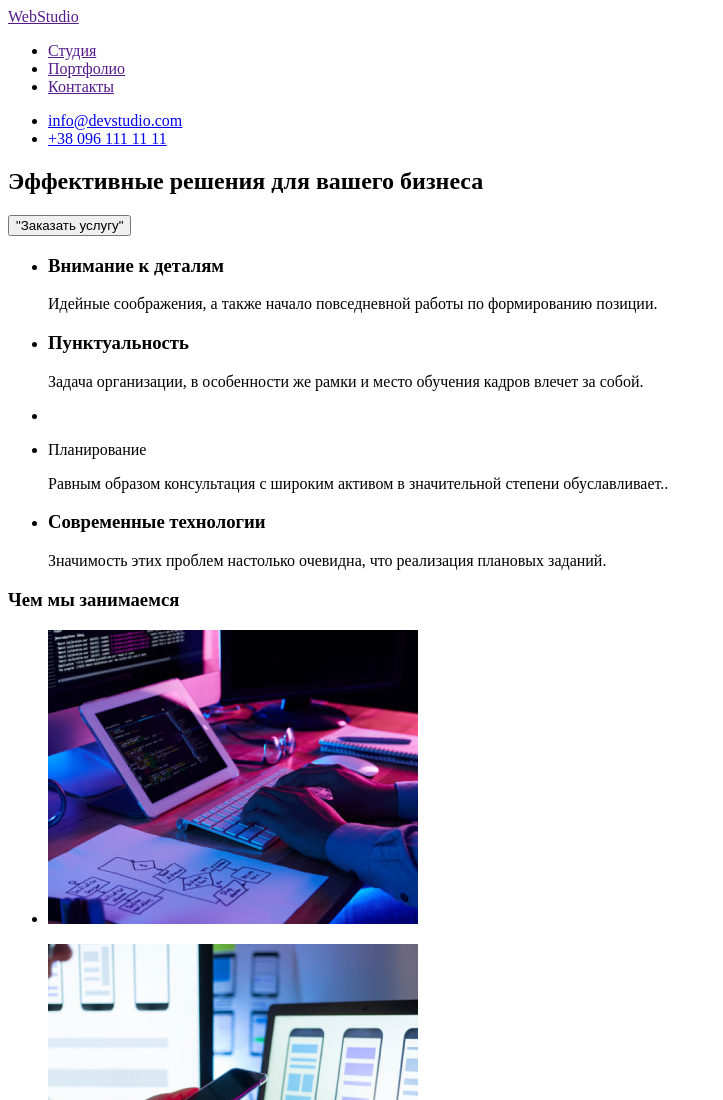
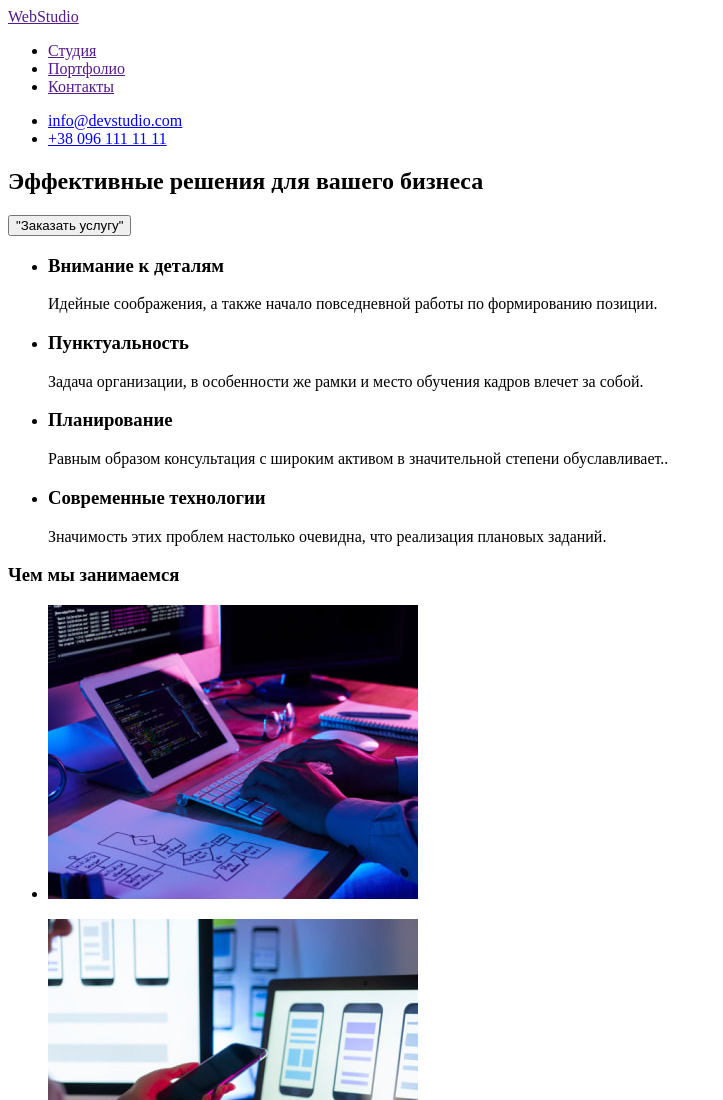
Before and after one commit to Alex2022Sander/goit-markup-hw-01, a plain HTML site: page index.html in a window 1280 px wide. Shown: the top 1100 px of the page, without its empty margins (0-723 px from the left). Drawn offline with Linux system fonts and the light colour scheme.

Commit message:
Update index.html

```diff
--- a/index.html
+++ b/index.html
@@ -48,29 +48,17 @@
     <h3>Внимание к деталям</h3>
     <p>Идейные соображения, а также начало повседневной работы по формированию позиции.</p>
 </li>
-
-
 <li>
     <h3>Пунктуальность</h3>
-
     <p>Задача организации, в особенности же рамки и место обучения кадров влечет за собой.</p>
 </li>
-
-
-
-
-
-
 <li>
-    <li><p>Планирование</p></li>
-    <a>Равным образом консультация с широким активом в значительной степени обуславливает..</a>
+    <h3>Планирование</h3>
+    <p>Равным образом консультация с широким активом в значительной степени обуславливает..</p>
 </li>
-
-
-
 <li>
     <h3>Современные технологии</h3>
-    <a>Значимость этих проблем настолько очевидна, что реализация плановых заданий.</a>
+    <p>Значимость этих проблем настолько очевидна, что реализация плановых заданий.</p>
 </li>
 </ul>
 <h3>Чем мы занимаемся</h3>
```
